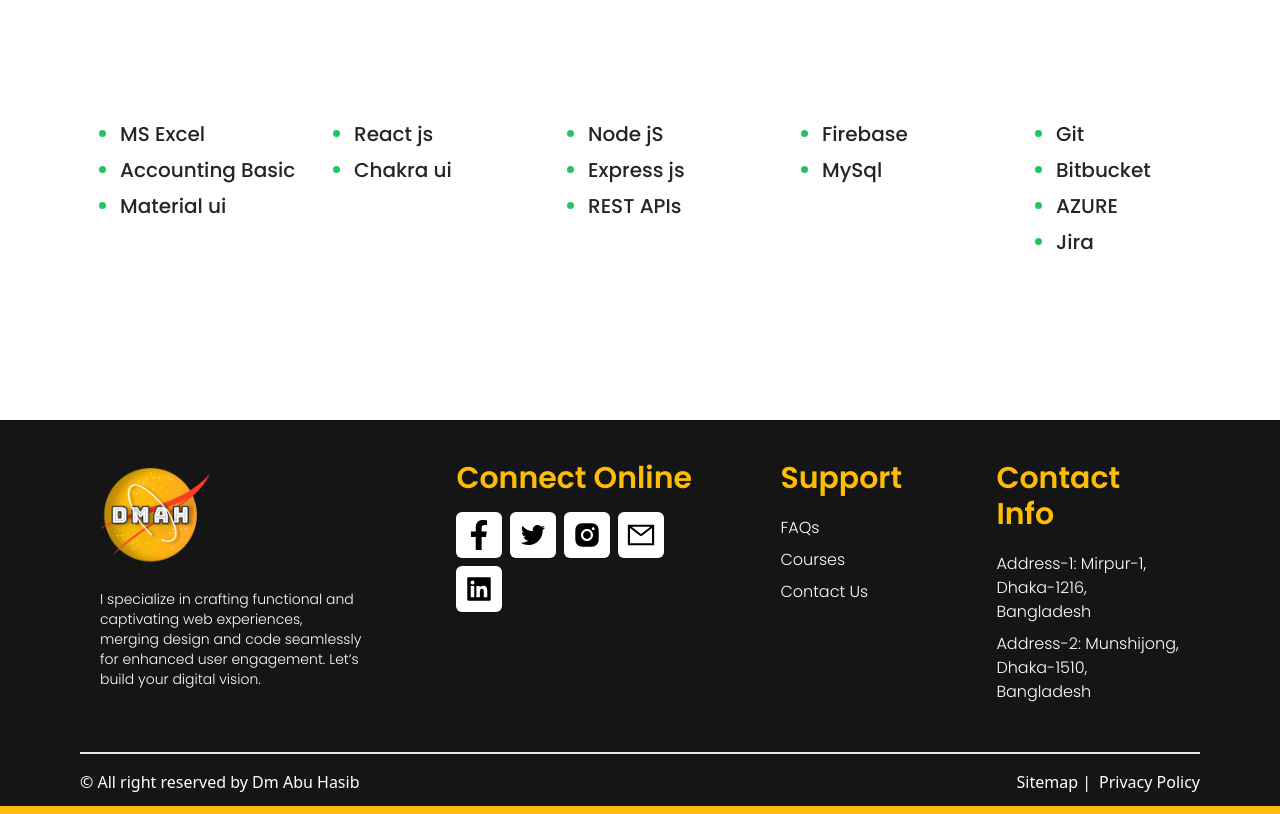
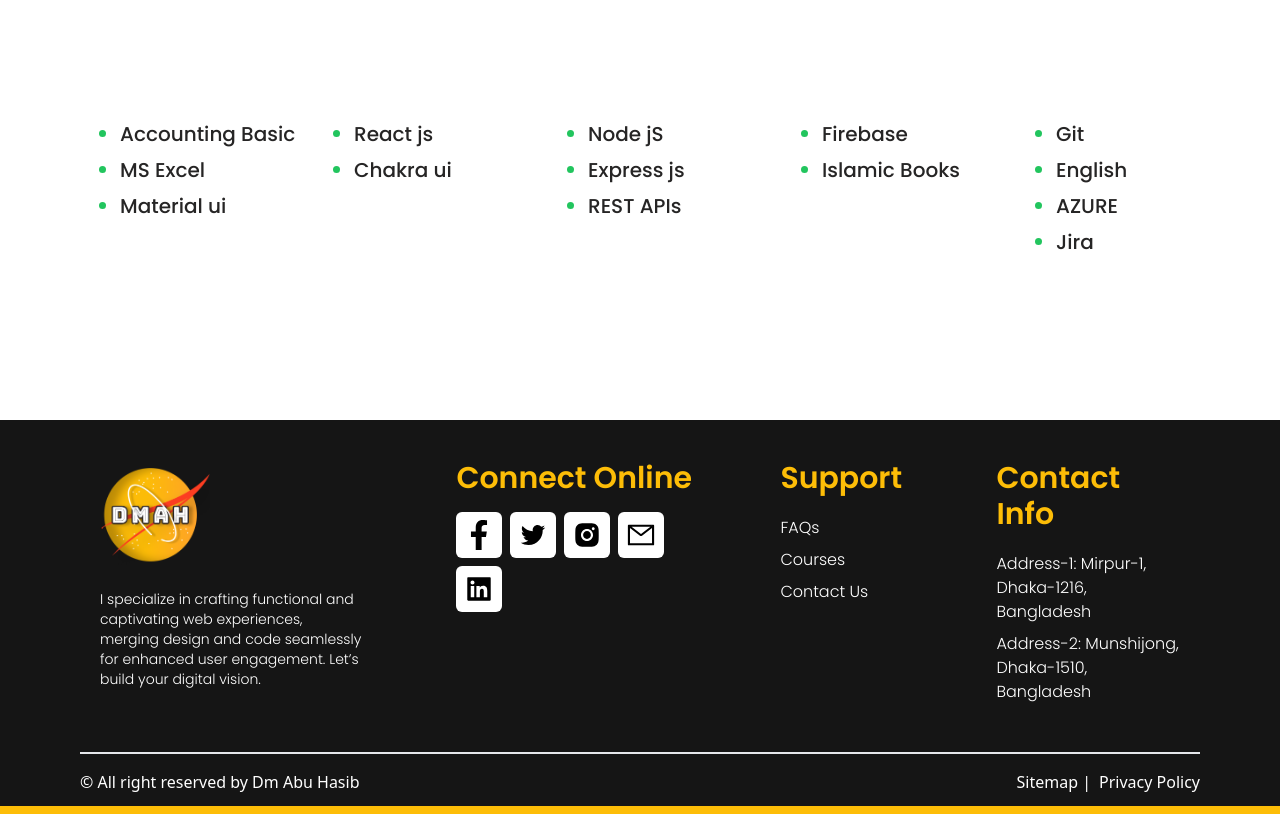
Before and after one commit to dmabuhasib/dm_portfolio, a Next.js app: page /courses in a window 1280 px wide. Shown: the part 851-1665 px from the top of the page. Built offline with nearby package versions, Linux system fonts and the light colour scheme.

Commit message:
updated-courses-link

```diff
--- a/components/coursesSec/CoursesAll.js
+++ b/components/coursesSec/CoursesAll.js
@@ -16,8 +16,7 @@ const CoursesAll = () => {
             <h2 className=" text-[28px] sm:text-[36px] md:text-[40px] lg:text-[52px] inline font-pop font-semibold text-primary">
               Here Are Many Courses Link
             </h2>
-            &nbsp;
-            &nbsp;
+            &nbsp; &nbsp;
             <h2 className=" text-[28px] sm:text-[36px] md:text-[40px]  inline lg:text-[52px] font-pop font-semibold yellow-gr2">
               Which Are Developed Your Skills
             </h2>
@@ -28,7 +27,21 @@ const CoursesAll = () => {
             <List className="list-disc w-2/4">
               <li class="text-green-500  text-xl font-medium py-1">
                 <Link
-                  href="https://drive.google.com/drive/folders/1KYRN9tjW6q0iqrFLf2zTkYpv7krleQBq?usp=sharing"
+                  href="https://drive.google.com/drive/folders/1sSognl-VifucK04jOAGq1tGTjws6EyH1?usp=sharing"
+                  rel="noopener noreferrer"
+                  target="_blank"
+                >
+                  <p
+                    title="Click to Learn"
+                    class="text-primary font-pop hover:text-blue-500"
+                  >
+                    Accounting Basic
+                  </p>
+                </Link>
+              </li>
+              <li class="text-green-500  text-xl font-medium py-1">
+                <Link
+                  href="https://drive.google.com/drive/folders/19IqsMHkLI5GYcTnDyJDgsYC6YETI9Q6h?usp=sharing"
                   rel="noopener noreferrer"
                   target="_blank"
                 >
@@ -40,20 +53,7 @@ const CoursesAll = () => {
                   </p>
                 </Link>
               </li>
-              <li class="text-green-500  text-xl font-medium py-1">
-                <Link
-                  href="https://drive.google.com/drive/folders/1iiQPgxPNClECJmhGc2aATgqZLPvEKDzM?usp=sharing"
-                  rel="noopener noreferrer"
-                  target="_blank"
-                >
-                  <p
-                    title="Click to Learn"
-                    class="text-primary font-pop hover:text-blue-500"
-                  >
-                    Accounting Basic
-                  </p>
-                </Link>
-              </li>
+
               <li class="text-green-500  text-xl font-medium py-1">
                 <Link
                   href="https://mui.com/material-ui/getting-started/"
@@ -69,7 +69,6 @@ const CoursesAll = () => {
                 </Link>
               </li>
             </List>
-
 
             <List className="list-disc w-2/4">
               <li class="text-green-500  text-xl font-medium py-1">
@@ -102,7 +101,6 @@ const CoursesAll = () => {
               </li>
             </List>
           </div>
-
 
           <div className=" w-[100%] sm:w-[45%] flex flex-wrap justify-between mt-6 sm:mt-0">
             <List className="list-disc w-2/4">
@@ -148,9 +146,7 @@ const CoursesAll = () => {
                   </p>
                 </Link>
               </li>
-
             </List>
-
 
             <List className="list-disc w-2/4">
               <li class="text-green-500  text-xl font-medium py-1">
@@ -169,7 +165,7 @@ const CoursesAll = () => {
               </li>
               <li class="text-green-500  text-xl font-medium py-1">
                 <Link
-                  href="https://www.w3schools.com/html/default.asp"
+                  href="https://drive.google.com/drive/folders/1PobbDl0YjpXAwpcG8dQxjEfndGM02DNo?usp=sharing"
                   rel="noopener noreferrer"
                   target="_blank"
                 >
@@ -177,13 +173,12 @@ const CoursesAll = () => {
                     title="Click to Learn"
                     class="text-primary font-pop hover:text-blue-500"
                   >
-                    MySql
+                    Islamic Books
                   </p>
                 </Link>
               </li>
             </List>
           </div>
-
 
           <div className="w-[100%] sm:w-[10%] mt-6 sm:mt-0">
             <List className="list-disc">
@@ -203,7 +198,7 @@ const CoursesAll = () => {
               </li>
               <li class="text-green-500  text-xl font-medium py-1">
                 <Link
-                  href="https://www.w3schools.com/html/default.asp"
+                  href="https://drive.google.com/drive/folders/1UKQDzavaAg6EEHniwkF5EOfw5G45l-5U?usp=sharing"
                   rel="noopener noreferrer"
                   target="_blank"
                 >
@@ -211,7 +206,7 @@ const CoursesAll = () => {
                     title="Click to Learn"
                     class="text-primary font-pop hover:text-blue-500"
                   >
-                     Bitbucket
+                    English
                   </p>
                 </Link>
               </li>
@@ -243,7 +238,6 @@ const CoursesAll = () => {
                   </p>
                 </Link>
               </li>
-
             </List>
           </div>
         </div>
```
Lines whose indentation alone changed are shown as unchanged.
